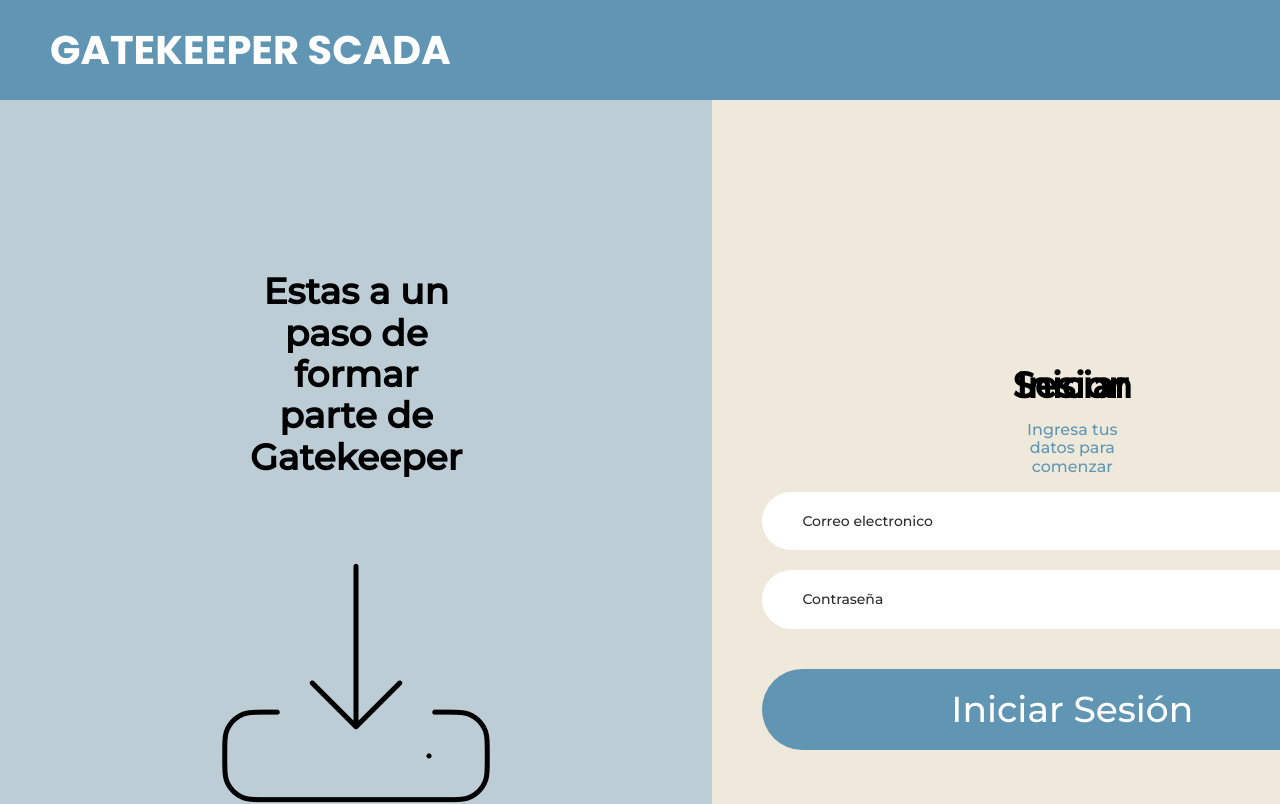
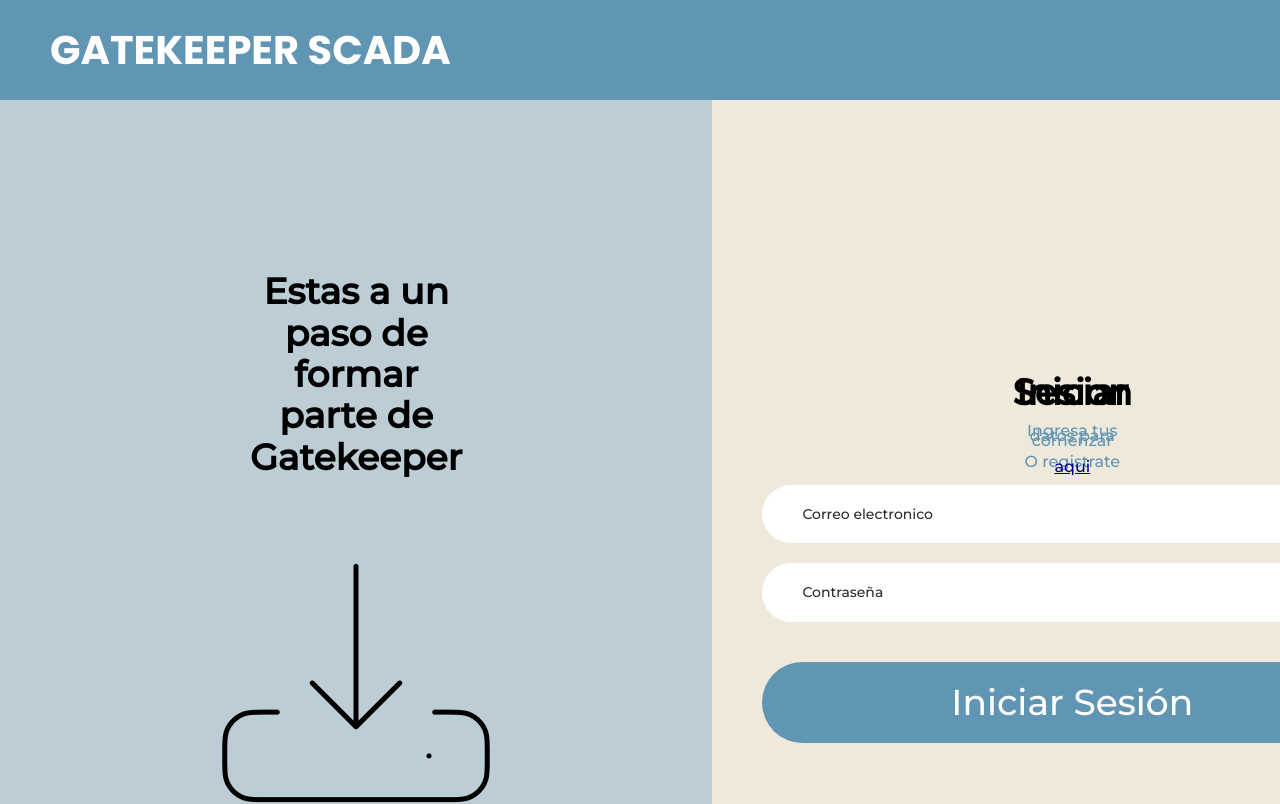
Before and after one commit to HiramZednem/gatekeeperscada-frontend, an Angular app: page /login in a window 1280 px wide. Shown: the top 804 px of the page. Built offline with nearby package versions, Linux system fonts and the light colour scheme.

Commit message:
struct for register added

```diff
--- a/src/app/app-routing.module.ts
+++ b/src/app/app-routing.module.ts
@@ -4,6 +4,7 @@ import { DownloadComponent } from './views/download/download.component';
 import { LoginComponent } from './views/login/login.component';
 import { HomeComponent } from './views/home/home.component';
 import { AuthGuard } from './guards/auth.guard';
+import { RegisterComponent } from './views/register/register.component';
 
 const routes: Routes = [
   {
@@ -20,6 +21,10 @@ const routes: Routes = [
     component: LoginComponent
   },
   {
+    path: 'register',
+    component: RegisterComponent
+  },
+  {
     path: '**',
     redirectTo: ''
   }
--- a/src/app/app.module.ts
+++ b/src/app/app.module.ts
@@ -15,6 +15,7 @@ import { ObjetivosComponent } from './components/objetivos/objetivos.component';
 import { DevelopersComponent } from './components/developers/developers.component';
 import { DescargarAhoraComponent } from './components/descargar-ahora/descargar-ahora.component';
 import { FormsModule } from '@angular/forms';
+import { RegisterComponent } from './views/register/register.component';
 
 
 @NgModule({
@@ -28,6 +29,7 @@ import { FormsModule } from '@angular/forms';
     ObjetivosComponent,
     DevelopersComponent,
     DescargarAhoraComponent,
+    RegisterComponent,
   ],
   imports: [
     BrowserModule,
--- a/src/app/views/login/login.component.css
+++ b/src/app/views/login/login.component.css
@@ -29,8 +29,17 @@
     font-size: 1.6rem;
     text-align: center;
     padding: 0 25rem;
+    line-height: .5rem;
+}
+.login__subtitle span {
+    color: darkblue;
+    text-decoration: underline;
 }
 
+.login__subtitle span:hover {
+    cursor: pointer;
+    color: #2b2b2b;
+}
 .login__derecha {
     background-color: #EEE9DA;
     display: flex;
--- a/src/app/views/login/login.component.html
+++ b/src/app/views/login/login.component.html
@@ -9,6 +9,7 @@
             <div class="login__container">
                 <h3 class="login__title login__title--height0">Iniciar Sesion</h3>
                 <p class="login__subtitle">Ingresa tus datos para comenzar</p>
+                <p class="login__subtitle">O registrate <span (click)="goRegister()">aqui</span></p>
 
                 <form #loginForm="ngForm">
                     <div class="form-group">
--- a/src/app/views/login/login.component.ts
+++ b/src/app/views/login/login.component.ts
@@ -13,6 +13,10 @@ export class LoginComponent {
 
   constructor(private AuthService: AuthService, private router: Router) {}
 
+  goRegister() {
+    this.router.navigate(['/register']);
+  }
+
   onSubmit() {
     console.log('submit');
     this.AuthService.login(this.email, this.password).subscribe(
--- /dev/null
+++ b/src/app/views/register/register.component.html
@@ -0,0 +1 @@
+<p>register works!</p>
--- /dev/null
+++ b/src/app/views/register/register.component.ts
@@ -0,0 +1,15 @@
+import { Component, OnInit } from '@angular/core';
+
+@Component({
+  selector: 'app-register',
+  templateUrl: './register.component.html',
+  styleUrls: ['./register.component.css']
+})
+export class RegisterComponent implements OnInit {
+
+  constructor() { }
+
+  ngOnInit(): void {
+  }
+
+}
```
Also changed, not shown: src/app/views/register/register.component.css (added), 1 other file (tests, documents, lock files or other folders).
